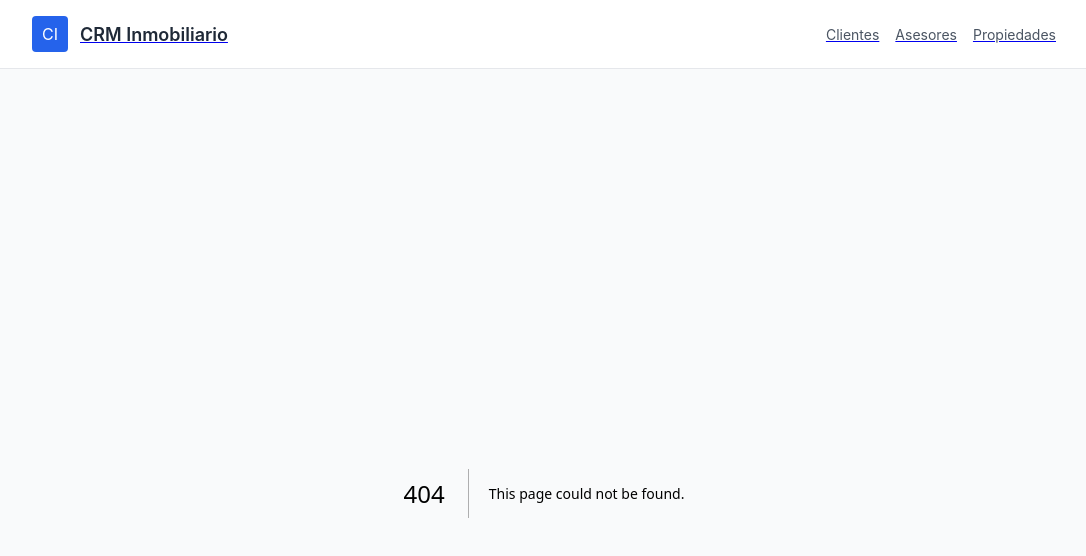
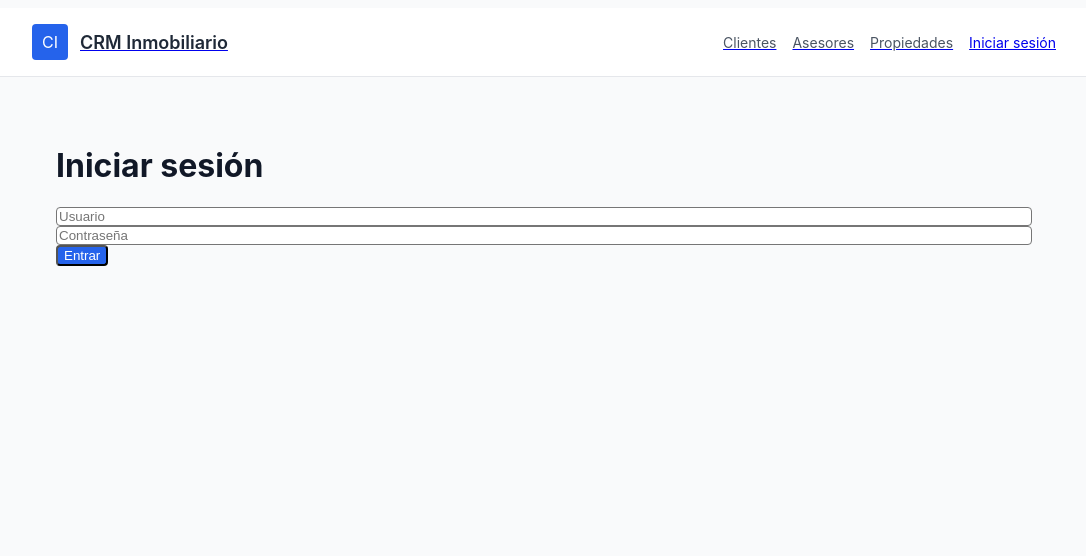
Before and after one commit to d3min003/Web-site-CD, a Next.js app: page /login in a window 1280 px wide. Before the commit this address had no page. Shown: the top 556 px of the page, without its empty margins (96-1182 px from the left). Built offline with nearby package versions, Linux system fonts and the light colour scheme; no server answers.

Commit message:
03/09/2025

```diff
--- a/components/Header.tsx
+++ b/components/Header.tsx
@@ -1,6 +1,12 @@
 import Link from 'next/link'
+import { useEffect, useState } from 'react'
 
 export default function Header() {
+  const [user, setUser] = useState<string | null>(null)
+  useEffect(()=>{
+    fetch('/api/auth/me').then(r=>r.json()).then(j=>{ if(j.ok) setUser(j.user); else setUser(null) }).catch(()=>setUser(null))
+  },[])
+
   return (
     <header className="bg-white border-b">
       <div className="max-w-4xl mx-auto flex items-center justify-between p-4">
@@ -8,10 +14,15 @@ export default function Header() {
           <div className="w-9 h-9 bg-blue-600 text-white rounded flex items-center justify-center font-bold">CI</div>
           <Link href="/"><a className="text-lg font-semibold text-gray-800">CRM Inmobiliario</a></Link>
         </div>
-        <nav className="space-x-4 text-sm">
+        <nav className="space-x-4 text-sm flex items-center">
           <Link href="/clientes"><a className="text-gray-600 hover:text-gray-900">Clientes</a></Link>
           <Link href="/asesores"><a className="text-gray-600 hover:text-gray-900">Asesores</a></Link>
           <Link href="/propiedades"><a className="text-gray-600 hover:text-gray-900">Propiedades</a></Link>
+          {user ? (
+            <a href="/api/auth/logout" className="ml-4 text-sm text-red-600">Cerrar sesión</a>
+          ) : (
+            <Link href="/login"><a className="ml-4 text-sm text-blue-600">Iniciar sesión</a></Link>
+          )}
         </nav>
       </div>
     </header>
--- /dev/null
+++ b/lib/auth.ts
@@ -0,0 +1,15 @@
+import jwt from 'jsonwebtoken'
+
+const SECRET = process.env.AUTH_SECRET || 'dev_secret_change_me'
+
+export function sign(payload: object, opts?: jwt.SignOptions){
+  return jwt.sign(payload, SECRET, {...opts, expiresIn: '8h'})
+}
+
+export function verify(token: string){
+  try{
+    return jwt.verify(token, SECRET)
+  }catch(e){
+    return null
+  }
+}
--- a/package.json
+++ b/package.json
@@ -10,18 +10,20 @@
   },
   "dependencies": {
     "@prisma/client": "^5.0.0",
+    "jsonwebtoken": "^9.0.0",
     "next": "^14.0.0",
     "react": "^18.2.0",
     "react-dom": "^18.2.0"
   },
   "devDependencies": {
     "@tailwindcss/postcss": "^4.1.12",
+    "@types/jsonwebtoken": "^9.0.10",
     "@types/node": "24.3.0",
     "@types/react": "19.1.12",
     "autoprefixer": "^10.0.0",
     "postcss": "^8.0.0",
     "prisma": "^5.0.0",
-  "tailwindcss": "^4.1.12",
+    "tailwindcss": "^4.1.12",
     "typescript": "^5.0.0"
   }
 }
--- /dev/null
+++ b/pages/api/auth/login.ts
@@ -0,0 +1,14 @@
+import type { NextApiRequest, NextApiResponse } from 'next'
+import { sign } from '../../../lib/auth'
+
+export default function handler(req: NextApiRequest, res: NextApiResponse){
+  if(req.method !== 'POST') return res.status(405).end()
+  const { user, password } = req.body || {}
+  // simple static credentials as requested
+  if(user === 'Corporativo_Diamante' && password === 'CD2025/3$$'){
+    const token = sign({ user })
+    res.setHeader('Set-Cookie', `token=${token}; HttpOnly; Path=/; Max-Age=${8*3600}`)
+    return res.json({ ok: true })
+  }
+  return res.status(401).json({ error: 'Invalid credentials' })
+}
--- /dev/null
+++ b/pages/api/auth/logout.ts
@@ -0,0 +1,6 @@
+import type { NextApiRequest, NextApiResponse } from 'next'
+
+export default function handler(req: NextApiRequest, res: NextApiResponse){
+  res.setHeader('Set-Cookie', `token=; HttpOnly; Path=/; Max-Age=0`)
+  res.json({ ok: true })
+}
--- /dev/null
+++ b/pages/api/auth/me.ts
@@ -0,0 +1,19 @@
+import type { NextApiRequest, NextApiResponse } from 'next'
+import { verify } from '../../../lib/auth'
+
+function parseCookies(req: NextApiRequest){
+  const header = req.headers.cookie || ''
+  return Object.fromEntries(header.split(';').map(s=>s.trim()).filter(Boolean).map(p=>{
+    const [k,v] = p.split('=')
+    return [k,v]
+  }))
+}
+
+export default function handler(req: NextApiRequest, res: NextApiResponse){
+  const cookies = parseCookies(req)
+  const token = cookies.token
+  if(!token) return res.status(401).json({ ok:false })
+  const data = verify(token)
+  if(!data) return res.status(401).json({ ok:false })
+  res.json({ ok:true, user: (data as any).user })
+}
--- /dev/null
+++ b/pages/login.tsx
@@ -0,0 +1,29 @@
+import { useState } from 'react'
+import { useRouter } from 'next/router'
+
+export default function LoginPage(){
+  const [user, setUser] = useState('')
+  const [password, setPassword] = useState('')
+  const [err, setErr] = useState('')
+  const router = useRouter()
+
+  async function submit(e:any){
+    e.preventDefault()
+    const res = await fetch('/api/auth/login', {method:'POST', headers:{'Content-Type':'application/json'}, body:JSON.stringify({user, password})})
+    if(res.ok) return router.push('/')
+    const j = await res.json()
+    setErr(j.error||'Error')
+  }
+
+  return (
+    <div className="max-w-md mx-auto p-6">
+      <h1 className="text-xl font-bold mb-4">Iniciar sesión</h1>
+      <form onSubmit={submit} className="grid gap-2">
+        <input value={user} onChange={e=>setUser(e.target.value)} placeholder="Usuario" className="p-2 border rounded" />
+        <input type="password" value={password} onChange={e=>setPassword(e.target.value)} placeholder="Contraseña" className="p-2 border rounded" />
+        {err && <div className="text-red-600">{err}</div>}
+        <div className="flex gap-2"><button className="p-2 bg-blue-600 text-white rounded">Entrar</button></div>
+      </form>
+    </div>
+  )
+}
```
Also changed, not shown: 1 other file (tests, documents, lock files or other folders).
